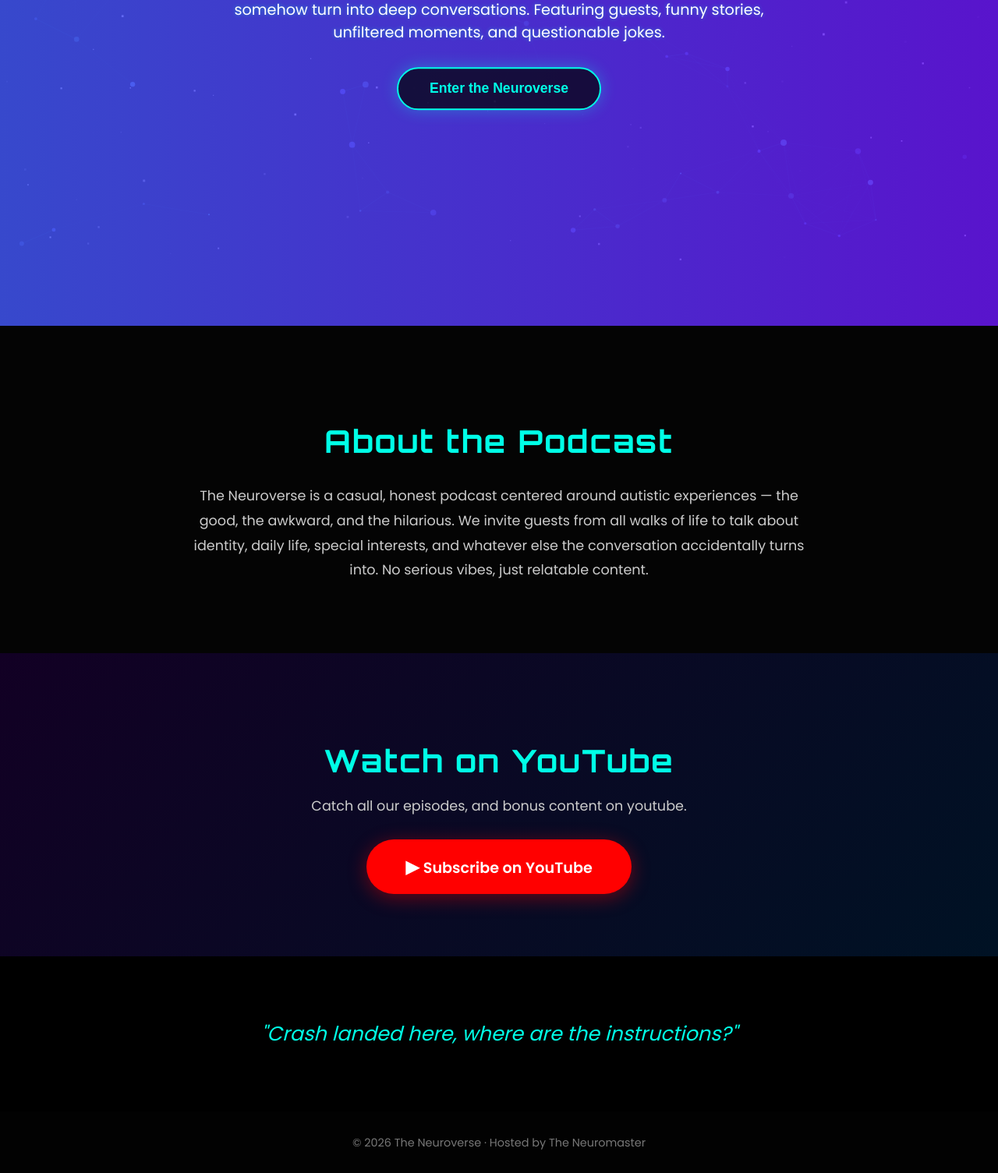
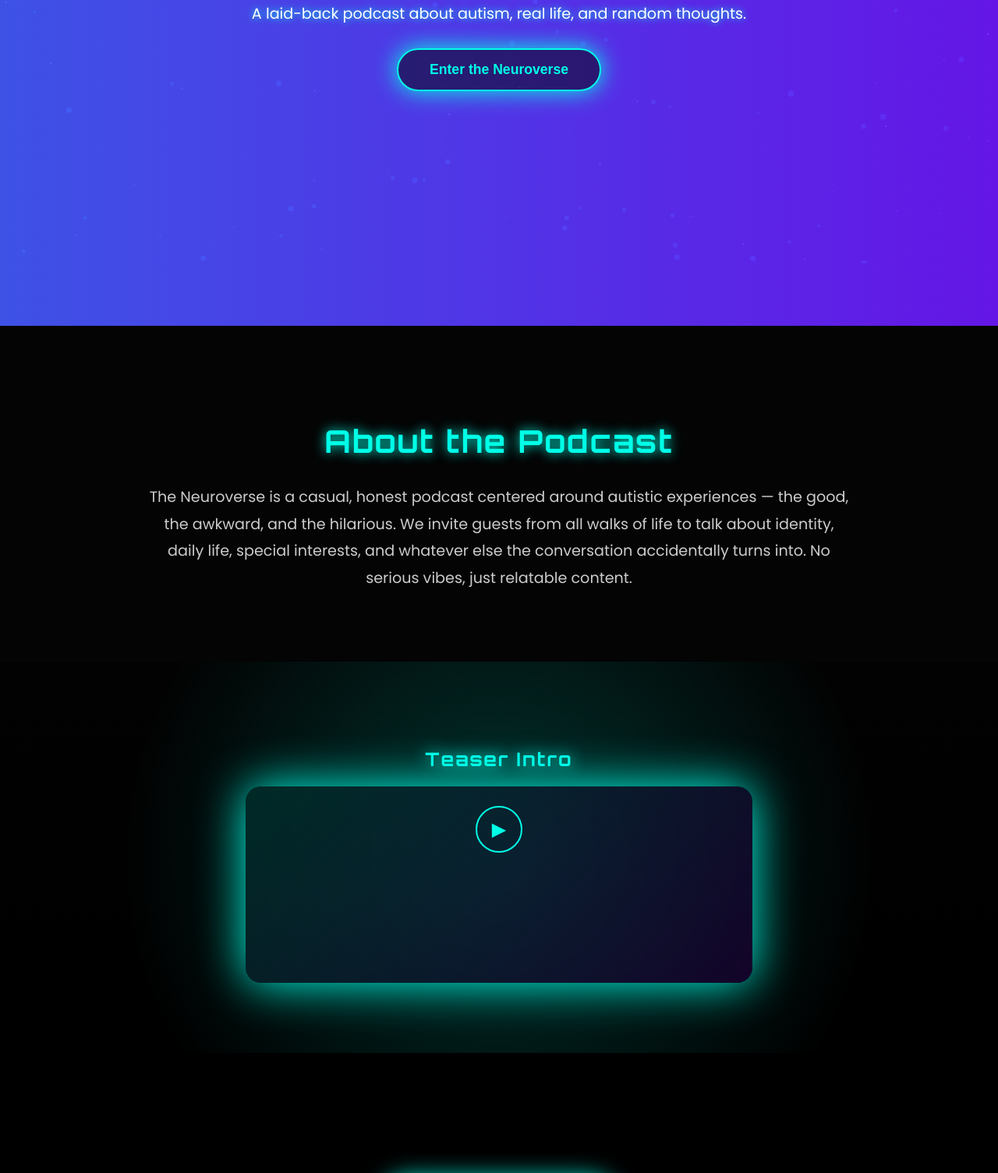
Before and after one commit to Neuroversepodcast/Neuropodcastsite, a plain HTML site: page index.html in a window 1280 px wide. Shown: the part 462-1967 px from the top of the page at 78% size. Drawn offline with Linux system fonts and the light colour scheme.

Commit message:
Update index.html
new page features

```diff
--- a/index.html
+++ b/index.html
@@ -4,7 +4,6 @@
 <meta charset="UTF-8">
 <title>The Neuroverse Podcast</title>
 <meta name="viewport" content="width=device-width, initial-scale=1.0">
-
 <link href="https://fonts.googleapis.com/css2?family=Orbitron:wght@400;700;900&family=Poppins:wght@300;400;600&display=swap" rel="stylesheet">
 
 <style>
@@ -14,434 +13,235 @@
   font-family: 'Poppins', sans-serif;
   background: #000;
   color: #fff;
-  overflow: hidden; /* disable scroll until rocket finishes */
+  overflow: hidden;
 }
 
-h1, h2 {
-  font-family: 'Orbitron', sans-serif;
-  letter-spacing: 2px;
-}
+h1, h2 { font-family: 'Orbitron', sans-serif; letter-spacing: 2px; text-shadow: 0 0 15px #00ffe7; }
 
-/* ===== STARFIELD CANVAS ===== */
-#spaceCanvas {
-  position: fixed;
-  inset: 0;
-  z-index: -3;
-}
+/* ===== CANVASES ===== */
+#spaceCanvas, #particleCanvas, #platformParticles { position: fixed; inset:0; z-index:-3; pointer-events:none; }
 
-/* ===== PARTICLE CANVAS ===== */
-#particleCanvas {
-  position: fixed;
-  inset: 0;
-  z-index: -2;
-  pointer-events: none;
-}
+/* ===== TRANSITION ===== */
+#warpOverlay { position: fixed; inset: 0; background: #000; opacity:0; pointer-events:none; z-index:999; transition: opacity 0.6s ease; }
 
-/* ===== TRANSITION OVERLAY ===== */
-#warpOverlay {
-  position: fixed;
-  inset: 0;
-  background: #000;
-  opacity: 0;
-  pointer-events: none;
-  z-index: 999;
-  transition: opacity 0.6s ease;
-}
-
-/* ===== ROCKET IMAGE ===== */
-#rocket {
-  position: fixed;
-  top: -500px;
-  left: 50%;
-  transform: translateX(-50%);
-  opacity: 0;
-  z-index: 1000;
-  width: 200px;
-  filter: drop-shadow(0 0 10px rgba(255,255,255,0.5));
-}
-
-/* Sparks container */
-.sparks {
-  position: fixed;
-  width: 0;
-  height: 0;
-  pointer-events: none;
-  z-index: 1001;
-}
-
-.spark {
-  position: absolute;
-  width: 4px;
-  height: 4px;
-  background: radial-gradient(circle, #fffc9c 0%, #ff6600 70%, transparent 100%);
-  border-radius: 50%;
-  opacity: 0.8;
-  pointer-events: none;
-}
+/* ===== ROCKET ===== */
+#rocket { position: fixed; top:-500px; left:50%; transform:translateX(-50%); opacity:0; z-index:1000; width:200px; filter: drop-shadow(0 0 30px rgba(0,255,231,0.8)); }
 
 /* ===== HERO ===== */
 .hero {
   height: 100vh;
-  background: linear-gradient(270deg, rgba(127,0,255,0.8), rgba(0,198,255,0.8), rgba(127,0,255,0.8));
+  background: linear-gradient(270deg, rgba(127,0,255,0.9), rgba(0,198,255,0.9), rgba(127,0,255,0.9));
   background-size: 600% 600%;
   animation: gradientShift 15s ease infinite;
-  display: flex;
-  align-items: center;
-  justify-content: center;
-  text-align: center;
-  padding: 40px;
+  display: flex; align-items:center; justify-content:center; text-align:center; padding:40px;
 }
+@keyframes gradientShift { 0%{background-position:0% 50%;}50%{background-position:100% 50%;}100%{background-position:0% 50%;} }
 
-@keyframes gradientShift {
-  0% { background-position: 0% 50%; }
-  50% { background-position: 100% 50%; }
-  100% { background-position: 0% 50%; }
+.hero h1 { font-size: 3.5rem; animation: titleGlow 3s ease-in-out infinite; }
+@keyframes titleGlow { 0%,100%{text-shadow:0 0 20px #00ffe7;}50%{text-shadow:0 0 40px #00ffe7,0 0 60px #00ffe7;} }
+
+.hero span { color: #00ffe7; }
+.hero p { max-width: 700px; margin:auto; font-size:1.2rem; text-shadow:0 0 10px #00ffe7; }
+
+#enterBtn {
+  margin-top:30px; padding:15px 40px; border-radius:30px;
+  border:2px solid #00ffe7; background: rgba(0,0,0,0.5);
+  color:#00ffe7; cursor:pointer; font-weight:600; font-size:1.1rem; box-shadow:0 0 30px #00ffe7; transition:0.4s;
 }
-
-.hero h1 {
-  font-size: 3.5rem;
-  text-shadow: 0 0 20px rgba(0,255,231,0.5);
-  animation: titleGlow 3s ease-in-out infinite;
-}
-
-@keyframes titleGlow {
-  0%, 100% { text-shadow: 0 0 20px rgba(0,255,231,0.5); }
-  50% { text-shadow: 0 0 40px rgba(0,255,231,0.8), 0 0 60px rgba(0,255,231,0.4); }
-}
-
-.hero span {
-  color: #00ffe7;
-}
-
-.hero p {
-  max-width: 700px;
-  margin: auto;
-  font-size: 1.2rem;
-  text-shadow: 0 0 5px rgba(0,255,231,0.4);
-}
-
-/* BUTTON */
-#enterBtn {
-  margin-top: 30px;
-  padding: 15px 40px;
-  border-radius: 30px;
-  border: 2px solid #00ffe7;
-  background: rgba(0,0,0,0.7);
-  color: #00ffe7;
-  cursor: pointer;
-  transition: 0.4s;
-  font-size: 1.1rem;
-  font-weight: 600;
-  box-shadow: 0 0 20px rgba(0,255,231,0.3);
-}
-
-#enterBtn:hover {
-  background: #00ffe7;
-  color: #000;
-  transform: scale(1.1);
-  box-shadow: 0 0 40px rgba(0,255,231,0.6);
-}
+#enterBtn:hover { background:#00ffe7; color:#000; transform:scale(1.1); box-shadow:0 0 50px #00ffe7; }
 
 /* ===== ABOUT ===== */
 .about {
-  padding: 90px 10%;
-  background: rgba(5,5,5,0.9);
-  text-align: center;
+  padding: 90px 10%; text-align:center; background: rgba(5,5,5,0.8);
 }
+.about h2 { font-size:2.5rem; color:#00ffe7; margin-bottom:30px; }
+.about p { max-width:900px; margin:auto; line-height:1.8; color:#ccc; font-size:1.2rem; }
 
-.about h2 {
-  font-size: 2.5rem;
-  color: #00ffe7;
-  margin-bottom: 30px;
+/* ===== AUDIO TEASER ===== */
+.audio-teaser {
+  padding:90px 10%; text-align:center;
+  background: radial-gradient(circle at center, rgba(0,255,231,0.2), transparent 70%), linear-gradient(180deg, #020202,#000);
 }
+.audio-teaser h2 { color:#00ffe7; margin-bottom:20px; text-shadow:0 0 20px #00ffe7; }
+.audio-player {
+  max-width:600px; margin:auto; padding:25px;
+  border-radius:20px; background: linear-gradient(135deg, rgba(0,255,231,0.15), rgba(127,0,255,0.15)), rgba(0,0,0,0.7);
+  box-shadow:0 0 60px #00ffe7; backdrop-filter: blur(6px);
+}
+.audio-controls { display:flex; align-items:center; justify-content:center; gap:20px; margin-bottom:15px; }
+.play-btn {
+  width:60px; height:60px; border-radius:50%; border:2px solid #00ffe7; background:transparent; color:#00ffe7; font-size:1.5rem; cursor:pointer; transition:0.3s;
+}
+.play-btn:hover { background:#00ffe7; color:#000; }
+#waveform { width:100%; height:120px; }
 
-.about p {
-  max-width: 800px;
-  margin: auto;
-  line-height: 1.8;
-  color: #ccc;
-  font-size: 1.1rem;
+/* ===== PLATFORM BUTTONS ===== */
+.youtube-section {
+  position:relative; padding:120px 10%; text-align:center; overflow:hidden; margin:40px 10px; border-radius:20px;
 }
+.platform-cta {
+  position:relative; display:inline-flex; align-items:center; gap:14px; padding:18px 50px; border-radius:50px;
+  text-decoration:none; font-weight:600; transition:0.3s; font-size:1.2rem; box-shadow:0 0 30px #00ffe7; backdrop-filter:blur(4px);
+}
+.platform-cta img { width:28px; }
+.spotify { background: rgba(29,185,84,0.85); color:#000; }
+.spotify:hover { box-shadow:0 0 60px #1db954; transform:scale(1.05); }
+.youtube { background: rgba(255,0,0,0.85); color:#fff; }
+.youtube:hover { box-shadow:0 0 60px #ff0000; transform:scale(1.05); }
 
-/* ===== YOUTUBE SECTION ===== */
-.youtube-section {
-  padding: 80px 10%;
-  background: linear-gradient(135deg, rgba(20,0,40,0.9) 0%, rgba(0,20,40,0.9) 100%);
-  text-align: center;
+/* ===== GUEST FORM ===== */
+.guest-form { padding:90px 10%; text-align:center; background: rgba(10,10,10,0.9); border-radius:20px; margin:40px 10px; }
+.guest-form h2 { color:#00ffe7; margin-bottom:20px; text-shadow:0 0 20px #00ffe7; }
+.guest-form form { max-width:600px; margin:auto; display:flex; flex-direction:column; gap:15px; }
+.guest-form input, .guest-form textarea, .guest-form button {
+  padding:12px 15px; border-radius:10px; border:none; font-size:1rem; outline:none; font-family:'Poppins', sans-serif;
 }
-
-.youtube-section h2 {
-  font-size: 2.5rem;
-  color: #00ffe7;
-  margin-bottom: 20px;
-}
-
-.youtube-cta {
-  display: inline-block;
-  margin-top: 20px;
-  padding: 18px 50px;
-  background: #ff0000;
-  color: #fff;
-  text-decoration: none;
-  border-radius: 50px;
-  font-size: 1.2rem;
-  font-weight: 600;
-  transition: 0.3s;
-  box-shadow: 0 5px 25px rgba(255,0,0,0.4);
-}
-
-.youtube-cta:hover {
-  background: #cc0000;
-  transform: translateY(-5px);
-  box-shadow: 0 10px 40px rgba(255,0,0,0.6);
-}
-
-.youtube-cta::before {
-  content: "▶ ";
-  font-size: 1.4rem;
-}
+.guest-form input, .guest-form textarea { background: rgba(0,0,0,0.6); color:#fff; box-shadow:0 0 20px #00ffe7; }
+.guest-form input::placeholder, .guest-form textarea::placeholder { color:#ccc; }
+.guest-form button { background:#00ffe7; color:#000; font-weight:600; cursor:pointer; transition:0.3s; box-shadow:0 0 30px #00ffe7; }
+.guest-form button:hover { background:#00ffe7; transform:scale(1.05); }
 
 /* ===== QUOTE ===== */
-.quote {
-  padding: 80px 10%;
-  text-align: center;
-  background: rgba(0,0,0,0.5);
-}
-
-.quote blockquote {
-  font-size: 1.6rem;
-  color: #00ffe7;
-  transition: 0.6s ease;
-  font-style: italic;
-  max-width: 700px;
-  margin: auto;
-}
-
-.quote blockquote:hover {
-  letter-spacing: 4px;
-  text-shadow: 0 0 15px rgba(0,255,231,0.6);
-}
+.quote { padding:80px 10%; text-align:center; background: rgba(0,0,0,0.5); }
+.quote blockquote { font-size:1.6rem; color:#00ffe7; font-style:italic; transition:0.6s ease; }
+.quote blockquote:hover { letter-spacing:4px; text-shadow:0 0 30px #00ffe7; }
 
 /* ===== FOOTER ===== */
-footer {
-  background: #020202;
-  text-align: center;
-  padding: 30px;
-  font-size: 0.9rem;
-  color: #777;
-}
-
-/* Floating elements animation */
-.floating {
-  animation: float 6s ease-in-out infinite;
-}
-
-@keyframes float {
-  0%, 100% { transform: translateY(0px); }
-  50% { transform: translateY(-20px); }
-}
-
-/* Responsive */
-@media (max-width: 768px) {
-  .hero h1 { font-size: 2.5rem; }
-  .hero p { font-size: 1rem; }
-  .about h2, .youtube-section h2 { font-size: 2rem; }
-}
+footer { background:#020202; text-align:center; padding:30px; font-size:0.9rem; color:#777; }
 </style>
 </head>
-
 <body>
 
 <canvas id="spaceCanvas"></canvas>
 <canvas id="particleCanvas"></canvas>
+<canvas id="platformParticles"></canvas>
 
-<!-- TRANSITION -->
 <div id="warpOverlay"></div>
+<img id="rocket" src="rocket.png">
 
-<!-- ROCKET IMAGE -->
-<img id="rocket" src="rocket.png" alt="Rocket" width="200">
-<div class="sparks" id="sparksContainer"></div>
-
-<!-- HERO -->
-<section class="hero" id="top">
-  <div class="floating">
+<section class="hero">
+  <div>
     <h1>INTO THE <span>NEUROVERSE</span></h1>
-    <p>
-      A laid-back podcast about autism, real life, and random thoughts that somehow turn into deep conversations. Featuring guests, funny stories, unfiltered moments, and questionable jokes.
-    </p>
+    <p>A laid-back podcast about autism, real life, and random thoughts.</p>
     <button id="enterBtn">Enter the Neuroverse</button>
   </div>
 </section>
 
-<!-- ABOUT -->
 <section class="about" id="about">
   <h2>About the Podcast</h2>
   <p>
-    The Neuroverse is a casual, honest podcast centered around autistic experiences — the good, the awkward, and the hilarious. We invite guests from all walks of life to talk about identity, daily life, special interests, and whatever else the conversation accidentally turns into. No serious vibes, just relatable content.
+    The Neuroverse is a casual, honest podcast centered around autistic experiences —
+    the good, the awkward, and the hilarious. We invite guests from all walks of life
+    to talk about identity, daily life, special interests, and whatever else the
+    conversation accidentally turns into. No serious vibes, just relatable content.
   </p>
 </section>
 
-<!-- YOUTUBE SECTION -->
+<section class="audio-teaser">
+  <h2>Teaser Intro</h2>
+  <div class="audio-player">
+    <div class="audio-controls">
+      <button class="play-btn" id="playPause">▶</button>
+    </div>
+    <canvas id="waveform"></canvas>
+    <audio id="audio" src="teaser-intro.wav"></audio>
+  </div>
+</section>
+
 <section class="youtube-section">
-  <h2>Watch on YouTube</h2>
-  <p style="color: #ccc; font-size: 1.1rem; margin-bottom: 10px;">
-    Catch all our episodes, and bonus content on youtube.
-  </p>
-  <a href="https://www.youtube.com/@yourchannel" class="youtube-cta" target="_blank">
+  <a class="platform-cta spotify"
+     href="https://open.spotify.com/show/7IzMzDXu9gmOTYmNYt1DSV"
+     target="_blank" rel="noopener">
+    <img src="https://upload.wikimedia.org/wikipedia/commons/8/84/Spotify_icon.svg">
+    Listen on Spotify
+  </a>
+  <br><br>
+  <a class="platform-cta youtube"
+     href="https://www.youtube.com/channel/UCtoaWJkqfeI83l5HItrxVGw"
+     target="_blank" rel="noopener">
+    <img src="https://upload.wikimedia.org/wikipedia/commons/b/b8/YouTube_Logo_2017.svg">
     Subscribe on YouTube
   </a>
 </section>
 
-<!-- QUOTE -->
-<section class="quote">
-  <blockquote>
-    "Crash landed here, where are the instructions?"
-  </blockquote>
+
+<section class="guest-form">
+  <h2>Be a Guest on the Podcast</h2>
+  <form action="https://formspree.io/f/meeajkwo" method="POST">
+    <input type="text" name="name" placeholder="Your Name" required>
+    <input type="email" name="email" placeholder="Your Email" required>
+    <textarea name="message" placeholder="Why do you want to be on the podcast?" rows="5" required></textarea>
+    <button type="submit">Send Request</button>
+  </form>
 </section>
 
-<footer>
-  © 2026 The Neuroverse · Hosted by The Neuromaster
-</footer>
+<section class="quote">
+  <blockquote>"Crash landed here, where are the instructions?"</blockquote>
+</section>
+
+<footer>© 2026 The Neuroverse</footer>
 
 <script>
-/* ===== STARFIELD ===== */
-const canvas = document.getElementById("spaceCanvas");
-const ctx = canvas.getContext("2d");
-let stars = [];
-
-const particleCanvas = document.getElementById("particleCanvas");
-const pctx = particleCanvas.getContext("2d");
-
+/* ===== CANVAS ANIMATIONS ===== */
 function resize() {
-  canvas.width = innerWidth;
-  canvas.height = innerHeight;
-  particleCanvas.width = innerWidth;
-  particleCanvas.height = innerHeight;
+  ["spaceCanvas","particleCanvas","platformParticles"].forEach(id=>{
+    const c=document.getElementById(id);
+    c.width=window.innerWidth;
+    c.height=window.innerHeight;
+  });
 }
 resize();
-addEventListener("resize", resize);
+window.addEventListener("resize", resize);
 
-// Stars
-for (let i = 0; i < 200; i++) {
-  stars.push({ x: Math.random()*canvas.width, y: Math.random()*canvas.height, z: Math.random()*2.5+0.5, twinkle: Math.random()*Math.PI*2 });
-}
+/* STARS */
+const sctx=document.getElementById("spaceCanvas").getContext("2d");
+let stars=[];
+for(let i=0;i<200;i++) stars.push({x:Math.random()*window.innerWidth,y:Math.random()*window.innerHeight,z:Math.random()*2+0.5,t:Math.random()*6});
+(function animateStars(){
+  sctx.clearRect(0,0,window.innerWidth,window.innerHeight);
+  stars.forEach(s=>{ s.x-=s.z*1.5; if(s.x<0)s.x=window.innerWidth; s.t+=0.03; sctx.fillStyle=`rgba(255,255,255,${0.4+Math.sin(s.t)*0.4})`; sctx.fillRect(s.x,s.y,s.z,s.z); });
+  requestAnimationFrame(animateStars);
+})();
 
-function animateStars() {
-  ctx.clearRect(0,0,canvas.width,canvas.height);
-  stars.forEach(s => {
-    s.x -= s.z*1.5;
-    if(s.x<0)s.x=canvas.width;
-    s.twinkle += 0.03;
-    const alpha = 0.4 + Math.sin(s.twinkle)*0.4;
-    ctx.fillStyle = `rgba(255,255,255,${alpha})`;
-    ctx.fillRect(s.x, s.y, s.z, s.z);
-  });
-  requestAnimationFrame(animateStars);
-}
-animateStars();
+/* PLATFORM PARTICLES */
+const pctx=document.getElementById("platformParticles").getContext("2d");
+let pParticles=[];
+for(let i=0;i<100;i++) pParticles.push({x:Math.random()*window.innerWidth,y:Math.random()*window.innerHeight,size:Math.random()*3+1,speedX:(Math.random()*1-0.5),speedY:(Math.random()*1-0.5)});
+(function animateP(){
+  pctx.clearRect(0,0,window.innerWidth,window.innerHeight);
+  pParticles.forEach(p=>{ p.x+=p.speedX; p.y+=p.speedY; if(p.x>window.innerWidth)p.x=0; if(p.x<0)p.x=window.innerWidth; if(p.y>window.innerHeight)p.y=0; if(p.y<0)p.y=window.innerHeight; pctx.fillStyle="rgba(0,255,231,0.6)"; pctx.beginPath(); pctx.arc(p.x,p.y,p.size,0,Math.PI*2); pctx.fill(); });
+  requestAnimationFrame(animateP);
+})();
 
-// Particles
-let particles = [];
-class Particle {
-  constructor(){
-    this.x = Math.random()*particleCanvas.width;
-    this.y = Math.random()*particleCanvas.height;
-    this.size = Math.random()*3+1;
-    this.speedX = Math.random()*1-0.5;
-    this.speedY = Math.random()*1-0.5;
-    this.color = `hsla(${Math.random()*60+180},100%,70%,${Math.random()*0.5+0.2})`;
-  }
-  update(){
-    this.x+=this.speedX;
-    this.y+=this.speedY;
-    if(this.x>particleCanvas.width)this.x=0;
-    if(this.x<0)this.x=particleCanvas.width;
-    if(this.y>particleCanvas.height)this.y=0;
-    if(this.y<0)this.y=particleCanvas.height;
-  }
-  draw(){
-    pctx.fillStyle=this.color;
-    pctx.beginPath();
-    pctx.arc(this.x,this.y,this.size,0,Math.PI*2);
-    pctx.fill();
-  }
-}
-for(let i=0;i<80;i++){particles.push(new Particle());}
+/* ROCKET */
+const btn=document.getElementById("enterBtn");
+const overlay=document.getElementById("warpOverlay");
+const rocket=document.getElementById("rocket");
+btn.addEventListener("click", ()=>{
+  overlay.style.opacity="1"; rocket.style.opacity="1";
+  rocket.animate([{top:"-500px",opacity:0},{top:"100%",opacity:1}],{duration:4000,easing:"cubic-bezier(0.4,0,0.2,1)",fill:"forwards"});
+  setTimeout(()=>{overlay.style.opacity="0"; rocket.style.opacity="0"; rocket.style.top="-500px"; document.body.style.overflow="auto"; document.getElementById("about").scrollIntoView({behavior:"smooth"});},4000);
+});
 
-function connectParticles(){
-  for(let i=0;i<particles.length;i++){
-    for(let j=i+1;j<particles.length;j++){
-      const dx=particles[i].x-particles[j].x;
-      const dy=particles[i].y-particles[j].y;
-      const dist=Math.sqrt(dx*dx+dy*dy);
-      if(dist<150){
-        pctx.strokeStyle=`rgba(0,255,231,${0.15*(1-dist/150)})`;
-        pctx.lineWidth=1;
-        pctx.beginPath();
-        pctx.moveTo(particles[i].x,particles[i].y);
-        pctx.lineTo(particles[j].x,particles[j].y);
-        pctx.stroke();
-      }
-    }
-  }
-}
-
-function animateParticles(){
-  pctx.clearRect(0,0,particleCanvas.width,particleCanvas.height);
-  particles.forEach(p=>{p.update();p.draw();});
-  connectParticles();
-  requestAnimationFrame(animateParticles);
-}
-animateParticles();
-
-/* ===== ROCKET ANIMATION WITH SPARKS ===== */
-const btn = document.getElementById("enterBtn");
-const overlay = document.getElementById("warpOverlay");
-const rocket = document.getElementById("rocket");
-const sparksContainer = document.getElementById("sparksContainer");
-
-function createSparks(x, y){
-  for(let i=0;i<5;i++){
-    const spark = document.createElement("div");
-    spark.className = "spark";
-    spark.style.left = (x + (Math.random()*40-20)) + "px";
-    spark.style.top = (y + (Math.random()*40-20)) + "px";
-    sparksContainer.appendChild(spark);
-    setTimeout(()=>{spark.remove();},500);
-  }
-}
-
-btn.addEventListener("click", () => {
-  overlay.style.opacity="1";
-  rocket.style.opacity="1";
-
-  const rocketAnim = rocket.animate([
-    { top: "-500px", opacity:0, filter:"blur(0px)" },
-    { top: "50%", opacity:1, filter:"blur(2px)", offset:0.5 },
-    { top: "90%", opacity:1, filter:"blur(3px)" },
-    { top: "100%", opacity:1, filter:"blur(5px)" }
-  ], {
-    duration: 4000, // slower
-    easing: "cubic-bezier(0.4,0,0.2,1)",
-    fill:"forwards"
-  });
-
-  // Create sparks periodically during descent
-  const sparkInterval = setInterval(()=>{
-    const rect = rocket.getBoundingClientRect();
-    createSparks(rect.left + rect.width/2, rect.top + rect.height/2);
-  }, 200);
-
-  rocketAnim.onfinish = () => {
-    clearInterval(sparkInterval);
-    overlay.style.opacity="0";
-    rocket.style.opacity="0";
-    rocket.style.top="-500px";
-    document.body.style.overflow="auto"; // enable scroll after animation
-    window.scrollTo({ top: document.getElementById("about").offsetTop, behavior: "smooth" });
-  };
-});
+/* AUDIO WAVEFORM */
+const audio=document.getElementById("audio");
+const playBtn=document.getElementById("playPause");
+const wf=document.getElementById("waveform");
+const wctx=wf.getContext("2d");
+wf.width=wf.offsetWidth; wf.height=wf.offsetHeight;
+const audioCtx=new (window.AudioContext||window.webkitAudioContext)();
+const source=audioCtx.createMediaElementSource(audio);
+const analyser=audioCtx.createAnalyser();
+source.connect(analyser); analyser.connect(audioCtx.destination); analyser.fftSize=256;
+const bufferLength=analyser.frequencyBinCount; const dataArray=new Uint8Array(bufferLength);
+playBtn.onclick=()=>{ if(audio.paused){audioCtx.resume();audio.play();playBtn.textContent="❚❚";}else{audio.pause();playBtn.textContent="▶";} };
+(function drawWave(){
+  requestAnimationFrame(drawWave);
+  analyser.getByteFrequencyData(dataArray);
+  wctx.clearRect(0,0,wf.width,wf.height);
+  const barWidth=wf.width/bufferLength;
+  dataArray.forEach((v,i)=>{ const h=v/255*wf.height; wctx.fillStyle=`rgba(0,255,231,0.8)`; wctx.fillRect(i*barWidth,wf.height-h,barWidth-1,h); });
+})();
 </script>
-
 </body>
 </html>
```
